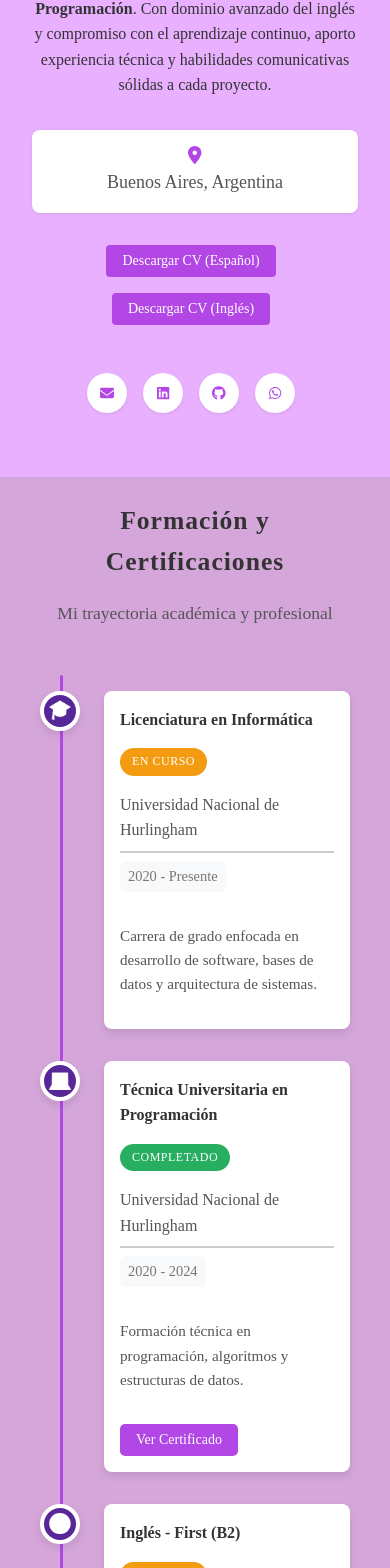
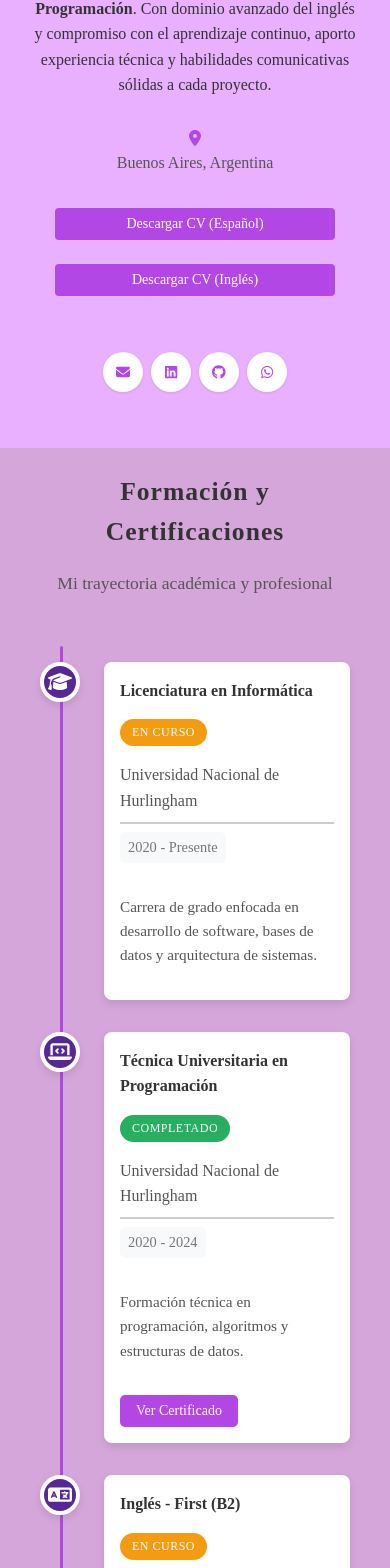
Before and after one commit to carry0xn/Proyectos_Web, a React (Create React App) app: page / in a window 390 px wide. Shown: the part 1152-2720 px from the top of the page. Built offline with nearby package versions, Linux system fonts and the light colour scheme; no server answers.

Commit message:
add course

```diff
--- a/src/components/Perfil.js
+++ b/src/components/Perfil.js
@@ -23,7 +23,7 @@ const Perfil = () => {
       <div className="container">
         <div className="profile-content">
           <div className="profile-photo">
-            <img src={profile} alt="yo" />
+            <img src={profile} alt={t('perfil.altText')} />
           </div>
           <div className="profile-details">
             <p className="intro-text" dangerouslySetInnerHTML={{ __html: t('perfil.intro') }}></p>
@@ -43,17 +43,17 @@ const Perfil = () => {
                 </a>
               </li>
               <li>
-                <a href="https://www.linkedin.com/in/carolina-rodriguez-medina-676353225/">
+                <a href="https://www.linkedin.com/in/carolina-rodriguez-medina-676353225/" target="_blank" rel="noopener noreferrer">
                   <FontAwesomeIcon icon={faLinkedin} />
                 </a>
               </li>
               <li>
-                <a href="https://github.com/carry0xn">
+                <a href="https://github.com/carry0xn" target="_blank" rel="noopener noreferrer">
                   <FontAwesomeIcon icon={faGithub} />
                 </a>
               </li>
               <li>
-                <a href="https://wa.me/541169512534?text=Hola%20Como%20Estas?">
+                <a href="https://wa.me/541169512534?text=Hola%20Como%20Estas?" target="_blank" rel="noopener noreferrer">
                   <FontAwesomeIcon icon={faWhatsapp} />
                 </a>
               </li>
--- a/src/components/Timeline.js
+++ b/src/components/Timeline.js
@@ -1,11 +1,35 @@
 import React from 'react'
 import { useTranslation } from 'react-i18next'
+import { FontAwesomeIcon } from '@fortawesome/react-fontawesome'
+import {
+  faGraduationCap,
+  faLaptopCode,
+  faLanguage,
+  faGlobe,
+  faDatabase,
+  faCode,
+  faChartLine
+} from '@fortawesome/free-solid-svg-icons'
+import { faReact, faPython } from '@fortawesome/free-brands-svg-icons'
 import './css/Timeline.css'
 
 const Timeline = () => {
   const { t } = useTranslation()
   const timelineItems = t('timeline.items', { returnObjects: true });
   const statusLabels = t('timeline.statusLabels', { returnObjects: true })
+
+  // Mapeo de iconos
+  const iconMap = {
+    'graduation-cap': faGraduationCap,
+    'laptop-code': faLaptopCode,
+    'language': faLanguage,
+    'globe': faGlobe,
+    'react': faReact,
+    'database': faDatabase,
+    'code': faCode,
+    'chart-line': faChartLine,
+    'python': faPython
+  }
 
   const handleCertificateClick = (certUrl) => {
     if (certUrl) {
@@ -35,7 +59,10 @@ const Timeline = () => {
               className={`timeline-item ${item.type} ${item.status}`}
             >
               <div className="timeline-marker">
-                <span className="timeline-icon">{item.icon}</span>
+                <FontAwesomeIcon
+                  icon={iconMap[item.icon]}
+                  className="timeline-icon"
+                />
               </div>
 
               <div className="timeline-content">
--- a/src/components/css/Perfil.css
+++ b/src/components/css/Perfil.css
@@ -1,5 +1,5 @@
 /* ====================================
-   👤 PROFILE COMPONENT
+   👤 PROFILE COMPONENT - CLEAN VERSION
    ================================= */
 
 /* 📋 PROFILE SECTION */
@@ -48,7 +48,6 @@
 /* 📝 PROFILE DETAILS */
 .profile-details {
   flex: 1;
-  min-width: 300px;
 }
 
 /* 💬 INTRO TEXT */
@@ -65,35 +64,14 @@
   display: flex;
   align-items: center;
   gap: var(--spacing-sm);
-  margin: var(--spacing-lg) 0;
-  padding: var(--spacing-md);
-  background-color: var(--color-white);
-  border-radius: var(--border-radius-md);
-  box-shadow: var(--shadow-sm);
-  font-size: var(--font-size-lg);
+  font-size: var(--font-size-base);
   color: var(--color-gray-medium);
-  font-weight: var(--font-weight-medium);
+  margin-bottom: var(--spacing-xl);
   justify-content: center;
 }
 
 .location svg {
   color: var(--color-primary);
-}
-
-/* 🔗 DOWNLOAD BUTTONS */
-.profile-details a {
-  display: inline-block;
-  margin: var(--spacing-sm) var(--spacing-sm) var(--spacing-sm) 0;
-}
-
-/* 🎯 SECTION TITLE */
-#perfil h2 {
-  font-size: var(--font-size-4xl);
-  font-weight: var(--font-weight-bold);
-  color: var(--color-gray-dark);
-  text-align: center;
-  margin-bottom: var(--spacing-xl);
-  letter-spacing: 1px;
 }
 
 /* 🎲 BUTTONS */
@@ -112,16 +90,13 @@
   align-items: center;
   gap: var(--spacing-sm);
   text-decoration: none;
+  margin: 0 var(--spacing-sm) var(--spacing-lg) var(--spacing-sm);
 }
 
 .purple-button:hover {
   background-color: var(--color-primary-dark);
   transform: translateY(-2px);
   box-shadow: var(--shadow-md);
-}
-
-.purple-button:active {
-  transform: translateY(0);
 }
 
 /* 📱 CONTACT INFO */
@@ -150,6 +125,7 @@
   transition: all var(--transition-normal);
   color: var(--color-primary);
   font-size: var(--font-size-lg);
+  text-decoration: none;
 }
 
 .contact-info a:hover {
@@ -159,7 +135,7 @@
   box-shadow: var(--shadow-md);
 }
 
-/* � RESPONSIVE DESIGN */
+/* 📱 RESPONSIVE DESIGN */
 @media (max-width: 768px) {
   #perfil {
     padding: var(--spacing-xl) var(--spacing-md);
@@ -182,10 +158,6 @@
 
   .intro-text {
     font-size: var(--font-size-lg);
-  }
-
-  #perfil h2 {
-    font-size: var(--font-size-3xl);
   }
 
   .contact-info {
@@ -213,10 +185,6 @@
     font-size: var(--font-size-base);
   }
 
-  #perfil h2 {
-    font-size: var(--font-size-2xl);
-  }
-
   .purple-button {
     font-size: var(--font-size-sm);
     padding: var(--spacing-sm) var(--spacing-md);
--- a/src/locales/en/translation.json
+++ b/src/locales/en/translation.json
@@ -17,7 +17,6 @@
       "title": "About Me",
       "intro": "I'm a <strong>Junior Full-Stack Developer</strong> passionate about creating efficient web solutions using <strong>React, JavaScript, and Node.js</strong>. Currently pursuing a <strong>Computer Science degree</strong> and certified as a <strong>Programming Technician</strong>. With advanced English proficiency and a commitment to continuous learning, I bring both technical expertise and strong communication skills to every project.",
       "location": "Buenos Aires, Argentina",
-      "locationIcon": "📍",
       "downloadCVES": "Download CV (Spanish)",
       "downloadCVEN": "Download CV (English)",
       "altText": "Carolina's professional profile photo"
@@ -49,7 +48,7 @@
           "period": "2020 - Present",
           "status": "in-progress",
           "description": "Undergraduate degree focused on software development, databases, and system architecture.",
-          "icon": "🎓",
+          "icon": "graduation-cap",
           "certUrl": null
         },
         {
@@ -60,7 +59,7 @@
           "period": "2020 - 2024",
           "status": "completed",
           "description": "Technical training in programming, algorithms, and data structures.",
-          "icon": "💻",
+          "icon": "laptop-code",
           "certUrl": "tecnica-cert.pdf"
         },
         {
@@ -71,10 +70,20 @@
           "period": "2018 - Present",
           "status": "in-progress",
           "description": "Advanced English studies, currently completing First Certificate (B2) level for international certification.",
-          "icon": "🌍",
+          "icon": "language",
           "certUrl": null
         },
         {
+          "id": "talento-tech-web-dev",
+          "type": "course",
+          "title": "Web Interface Development",
+          "institution": "Talento Tech",
+          "period": "April 2026",
+          "status": "completed",
+          "description": "Comprehensive training pathway including three progressive courses: Introduction to Programming with Python, Front-End JS, and React JS. 'Front End Developer' microcredential validating skills in modern, dynamic interfaces connected to external APIs.",
+          "icon": "react",
+          "certUrl": "talento-tech-web-dev-cert.pdf"
+        },{
           "id": "churchull",
           "type": "course",
           "title": "English C1 Certification",
@@ -82,7 +91,7 @@
           "period": "March 2026",
           "status": "completed",
           "description": "One-month intensive course in England with C1 (Advanced) level certification.",
-          "icon": "🇬🇧",
+          "icon": "globe",
           "certUrl": "churchull-c1-cert.pdf"
         },
         {
@@ -93,7 +102,7 @@
           "period": "October 2024",
           "status": "completed",
           "description": "Relational database administration, advanced queries, and optimization.",
-          "icon": "🐘",
+          "icon": "database",
           "certUrl": "postgresql-cert.pdf"
         },
         {
@@ -104,7 +113,7 @@
           "period": "July 2023",
           "status": "completed",
           "description": "Complete web development with JavaScript, Node.js, React, and databases.",
-          "icon": "⚡",
+          "icon": "code",
           "certUrl": "fullstack-js-cert.pdf"
         },
         {
@@ -115,7 +124,7 @@
           "period": "April 2023",
           "status": "completed",
           "description": "Data analysis, visualization, and machine learning with Python, Pandas, and Matplotlib.",
-          "icon": "📊",
+          "icon": "chart-line",
           "certUrl": "data-science-cert.pdf"
         },
         {
@@ -126,7 +135,7 @@
           "period": "December 2022",
           "status": "completed",
           "description": "Programming fundamentals, Python syntax, and problem-solving.",
-          "icon": "🐍",
+          "icon": "python",
           "certUrl": "python-intro-cert.pdf"
         }
       ],
--- a/src/locales/es/translation.json
+++ b/src/locales/es/translation.json
@@ -17,7 +17,6 @@
       "title": "Sobre Mí",
       "intro": "Soy una <strong>Desarrolladora Full-Stack Junior</strong> apasionada por crear soluciones web eficientes usando <strong>React, JavaScript y Node.js</strong>. Actualmente estudio <strong>Licenciatura en Informática</strong> y soy <strong>Técnica Universitaria en Programación</strong>. Con dominio avanzado del inglés y compromiso con el aprendizaje continuo, aporto experiencia técnica y habilidades comunicativas sólidas a cada proyecto.",
       "location": "Buenos Aires, Argentina",
-      "locationIcon": "📍",
       "downloadCVES": "Descargar CV (Español)",
       "downloadCVEN": "Descargar CV (Inglés)",
       "altText": "Foto profesional de Carolina"
@@ -49,7 +48,7 @@
           "period": "2020 - Presente",
           "status": "in-progress",
           "description": "Carrera de grado enfocada en desarrollo de software, bases de datos y arquitectura de sistemas.",
-          "icon": "🎓",
+          "icon": "graduation-cap",
           "certUrl": null
         },
         {
@@ -60,7 +59,7 @@
           "period": "2020 - 2024",
           "status": "completed",
           "description": "Formación técnica en programación, algoritmos y estructuras de datos.",
-          "icon": "💻",
+          "icon": "laptop-code",
           "certUrl": "tecnica-cert.pdf"
         },
         {
@@ -71,10 +70,20 @@
           "period": "2018 - Presente",
           "status": "in-progress",
           "description": "Estudios de inglés avanzado, actualmente cursando el nivel First (B2) para certificación internacional.",
-          "icon": "🌍",
+          "icon": "language",
           "certUrl": null
         },
         {
+          "id": "talento-tech-web-dev",
+          "type": "course",
+          "title": "Desarrollo de Interfaces Web",
+          "institution": "Talento Tech",
+          "period": "Abril 2026",
+          "status": "completed",
+          "description": "Trayecto formativo integral que incluye tres cursos progresivos: Iniciación a la Programación con Python, Front-End JS y React JS. Microcredencial 'Front End Developer' que valida competencias en desarrollo de interfaces modernas, dinámicas y conectadas a APIs externas.",
+          "icon": "react",
+          "certUrl": "talento-tech-web-dev-cert.pdf"
+        },{
           "id": "churchull",
           "type": "course",
           "title": "Certificación de Inglés C1",
@@ -82,7 +91,7 @@
           "period": "Marzo 2026",
           "status": "completed",
           "description": "Curso intensivo de un mes en Inglaterra con certificación de nivel C1 (Avanzado).",
-          "icon": "🇬🇧",
+          "icon": "globe",
           "certUrl": "churchull-c1-cert.pdf"
         },
         {
@@ -93,7 +102,7 @@
           "period": "Octubre 2024",
           "status": "completed",
           "description": "Administración de bases de datos relacionales, consultas avanzadas y optimización.",
-          "icon": "🐘",
+          "icon": "database",
           "certUrl": "postgresql-cert.pdf"
         },
         {
@@ -104,7 +113,7 @@
           "period": "Julio 2023",
           "status": "completed",
           "description": "Desarrollo web completo con JavaScript, Node.js, React y bases de datos.",
-          "icon": "⚡",
+          "icon": "code",
           "certUrl": "fullstack-js-cert.pdf"
         },
         {
@@ -115,7 +124,7 @@
           "period": "Abril 2023",
           "status": "completed",
           "description": "Análisis de datos, visualización y machine learning con Python, Pandas y Matplotlib.",
-          "icon": "📊",
+          "icon": "chart-line",
           "certUrl": "data-science-cert.pdf"
         },
         {
@@ -126,7 +135,7 @@
           "period": "Diciembre 2022",
           "status": "completed",
           "description": "Fundamentos de programación, sintaxis de Python y resolución de problemas.",
-          "icon": "🐍",
+          "icon": "python",
           "certUrl": "python-intro-cert.pdf"
         }
       ],
```
Also changed, not shown: 1 other file (tests, documents, lock files or other folders).
